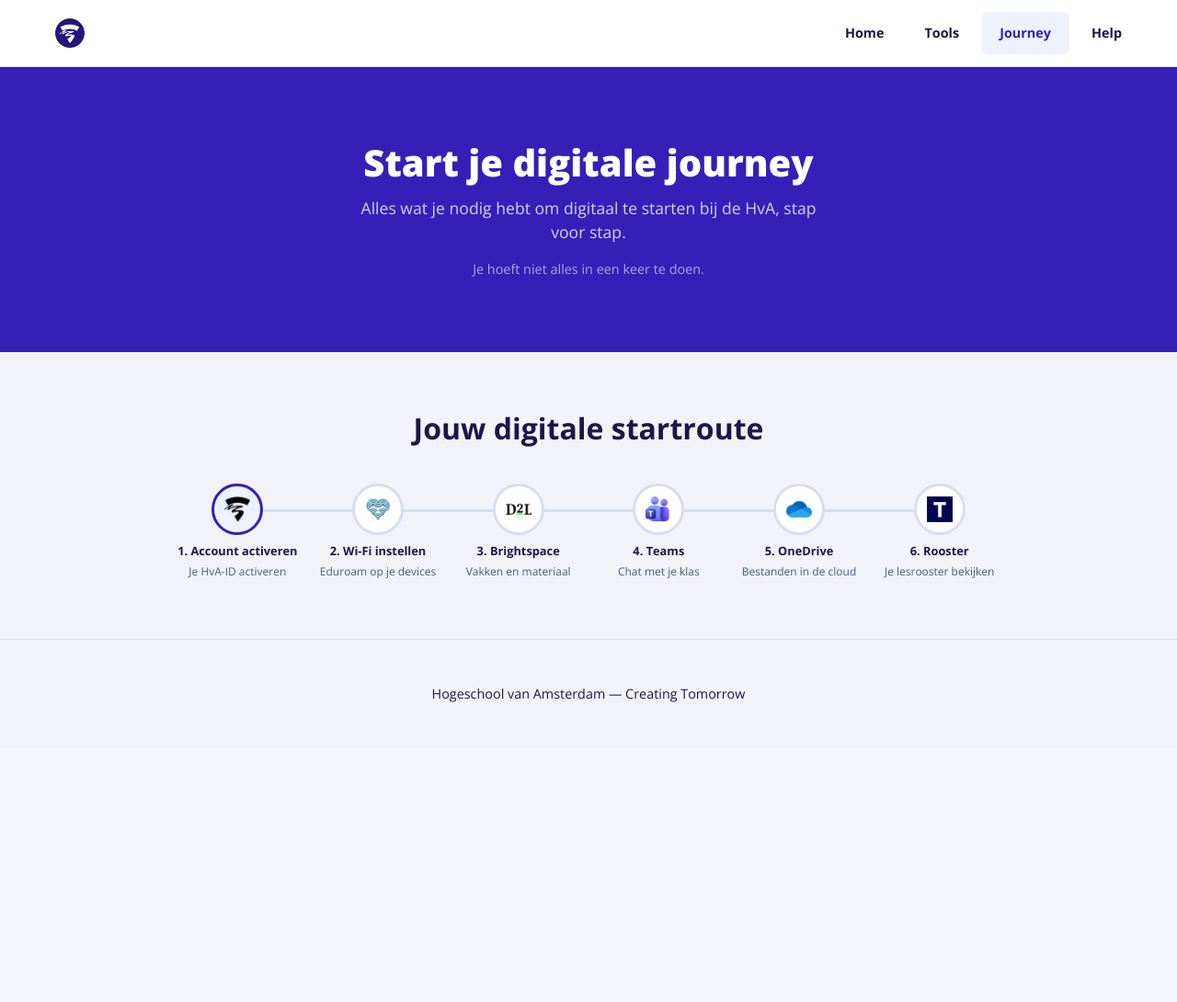
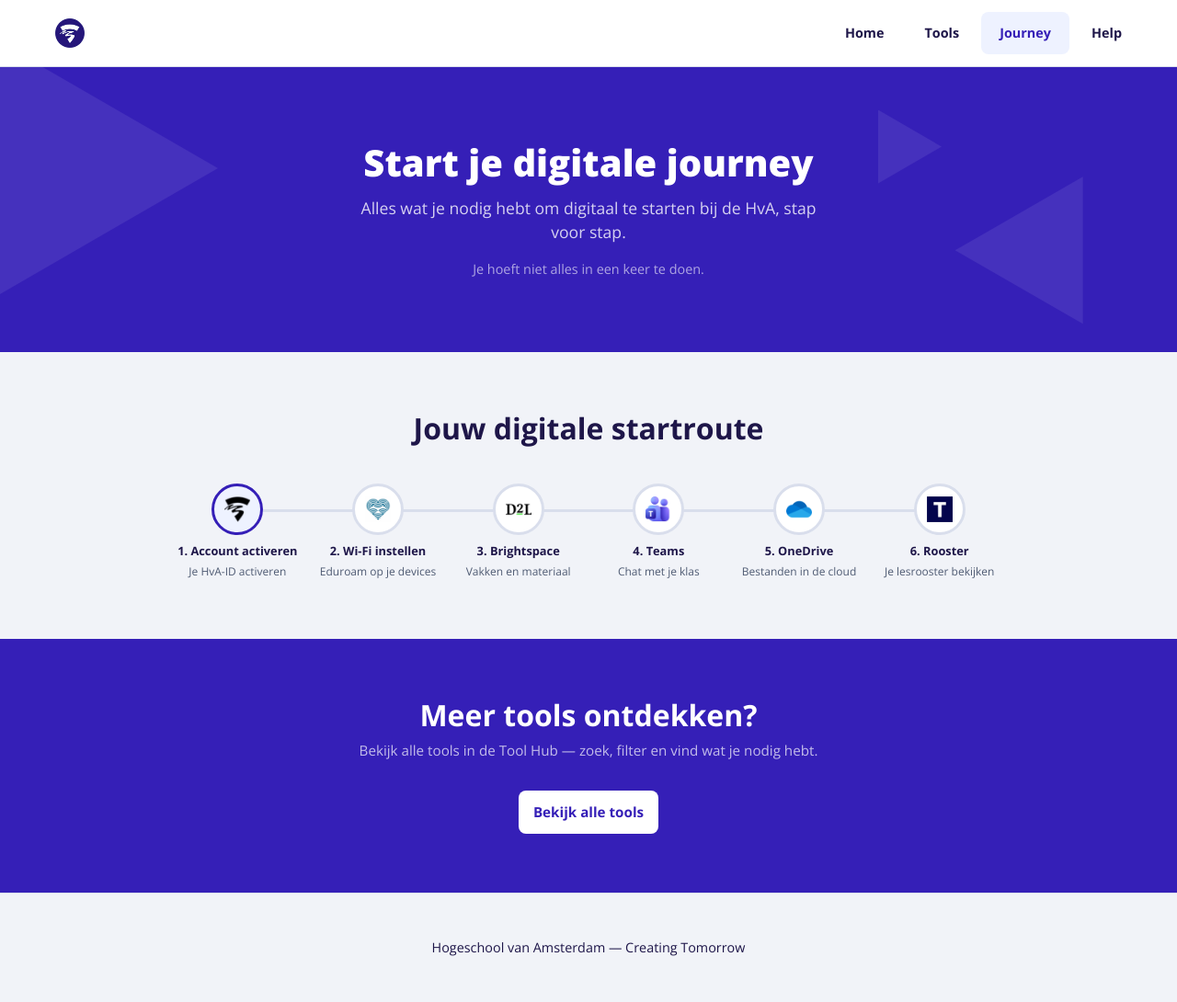
Before and after one commit to TBSKR/student-hub, a Flask app: page /journey in a window 1280 px wide. Shown: the whole page at 92% size. Before the commit the page ends 764 px from the top, so only its background shows below. Run offline with Flask 3, Linux system fonts and the light colour scheme.

Commit message:
CTA sectie en driehoeken in hero
- CTA knop naar tools overzicht onderaan
- 3 witte HvA driehoeken in hero sectie

```diff
--- a/app/static/css/style.css
+++ b/app/static/css/style.css
@@ -689,6 +689,12 @@ footer {
     color: var(--hva-wit);
     padding: 5rem 2rem;
     text-align: center;
+    overflow: hidden;
+}
+
+.hva-triangle--wit {
+    background-color: var(--hva-wit);
+    opacity: 0.08;
 }
 
 .journey-hero h1 {
@@ -805,3 +811,30 @@ footer {
         height: 52px;
     }
 }
+
+.journey-cta {
+    background-color: var(--hva-marine);
+    color: var(--hva-wit);
+    padding: 4rem 2rem;
+    text-align: center;
+    position: relative;
+    z-index: 1;
+}
+
+.journey-cta h2 {
+    color: var(--hva-wit);
+    margin-bottom: 0.5rem;
+}
+
+.journey-cta p {
+    color: rgba(255, 255, 255, 0.7);
+    font-size: 0.95rem;
+    margin-bottom: 2rem;
+}
+
+.journey-cta .btn-primair {
+    display: inline-block;
+    background-color: var(--hva-wit);
+    color: var(--hva-marine);
+    width: auto;
+}
--- a/app/templates/journey/index.html
+++ b/app/templates/journey/index.html
@@ -1,9 +1,16 @@
 {% extends "base.html" %}
 {% block title %}Journey{% endblock %}
 {% block main %}
-  {% include 'partials/hva_triangles.html' %}
 
   <section class="journey-hero">
+    <div class="hva-triangles">
+      <div class="hva-triangle hva-triangle--groot hva-triangle--wit"
+           style="top: -50px; left: -40px;"></div>
+      <div class="hva-triangle hva-triangle--midden hva-triangle--links hva-triangle--wit"
+           style="bottom: 10%; right: 8%;"></div>
+      <div class="hva-triangle hva-triangle--klein hva-triangle--wit"
+           style="top: 15%; right: 20%;"></div>
+    </div>
     <h1>Start je digitale journey</h1>
     <p class="journey-hero-sub">Alles wat je nodig hebt om digitaal te starten bij de HvA, stap voor stap.</p>
     <p class="journey-hero-hint">Je hoeft niet alles in een keer te doen.</p>
@@ -64,4 +71,11 @@
     </div>
   </section>
 
+  <!-- CTA -->
+  <section class="journey-cta">
+    <h2>Meer tools ontdekken?</h2>
+    <p>Bekijk alle tools in de Tool Hub — zoek, filter en vind wat je nodig hebt.</p>
+    <a href="/tools" class="btn-primair">Bekijk alle tools</a>
+  </section>
+
 {% endblock %}
```
